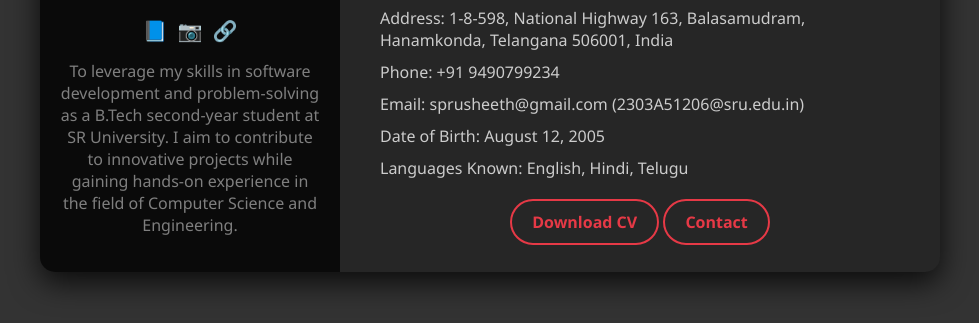
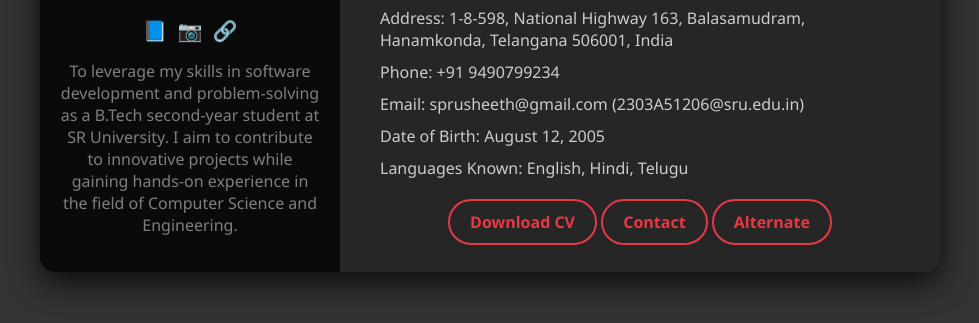
Before and after one commit to Sprusheeth/Resume-sprusheeth, a plain HTML site: page assignment22.html in a window 1280 px wide. Shown: the part 477-800 px from the top of the page, without its empty margins (150-1129 px from the left). Drawn offline with Linux system fonts and the light colour scheme.

Commit message:
Update assignment22.html

```diff
--- a/assignment22.html
+++ b/assignment22.html
@@ -229,6 +229,7 @@
             <div class="buttons">
                 <a href="#">Download CV</a>
                 <a href="mailto:sprusheeth@gmail.com">Contact</a>
+                <a href="assignment2.html">Alternate</a>
             </div>
         </div>
     </div>
```
